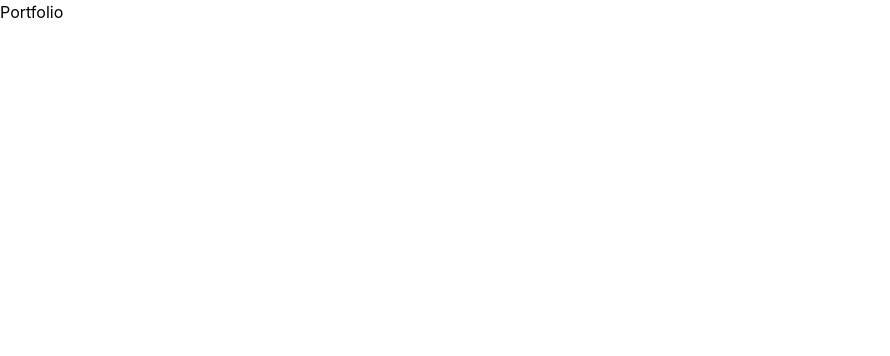
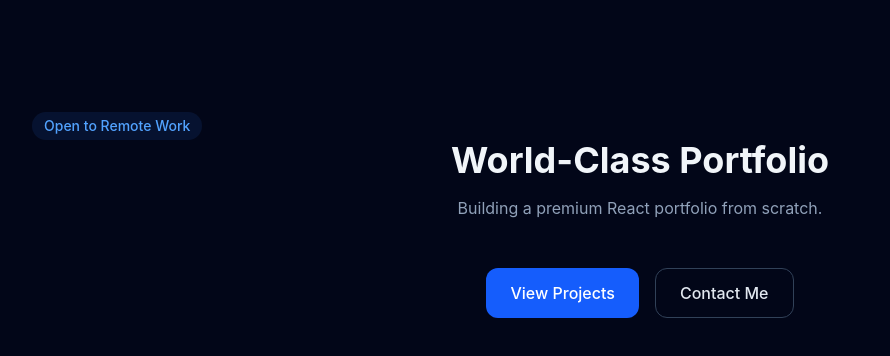
Before and after one commit to sohaib-qadir-nizamani/Portfolio, a React app: page / in a window 1280 px wide. Shown: the top 356 px of the page, without its empty margins (0-890 px from the left). Built offline with nearby package versions, Linux system fonts and the light colour scheme; the HTML template or start-up script is replaced by a standard one.

Commit message:
feat: build reusable UI components

```diff
--- /dev/null
+++ b/postcss.config.js
@@ -0,0 +1,3 @@
+export default {
+  plugins: ["prettier-plugin-tailwindcss"],
+};
--- a/src/App.jsx
+++ b/src/App.jsx
@@ -1,5 +1,29 @@
+import Badge from "@/components/ui/Badge";
+import Button from "@/components/ui/Button";
+import Container from "@/components/ui/Container";
+import Heading from "@/components/ui/Heading";
+import Section from "@/components/ui/Section";
+
 function App() {
-  return <h1>Portfolio</h1>;
+  return (
+    <main className="min-h-screen bg-slate-950 text-white">
+      <Section>
+        <Container>
+          <Badge>Open to Remote Work</Badge>
+
+          <Heading
+            title="World-Class Portfolio"
+            subtitle="Building a premium React portfolio from scratch."
+          />
+
+          <div className="flex gap-4 justify-center">
+            <Button>View Projects</Button>
+            <Button variant="secondary">Contact Me</Button>
+          </div>
+        </Container>
+      </Section>
+    </main>
+  );
 }
 
 export default App;
--- /dev/null
+++ b/src/Components/layout/Logo.jsx
@@ -0,0 +1,9 @@
+function Logo() {
+  return (
+    <a href="/" className="text-xl font-bold tracking-tight text-white">
+      Sohaib Qadir
+    </a>
+  );
+}
+
+export default Logo;
--- /dev/null
+++ b/src/Components/ui/Badge.jsx
@@ -0,0 +1,9 @@
+function Badge({ children }) {
+  return (
+    <span className="inline-flex rounded-full bg-blue-500/10 px-3 py-1 text-sm font-medium text-blue-400">
+      {children}
+    </span>
+  );
+}
+
+export default Badge;
--- /dev/null
+++ b/src/Components/ui/Button.jsx
@@ -0,0 +1,18 @@
+function Button({ children, onClick, variant = "primary" }) {
+  const styles = {
+    primary: "bg-blue-600 hover:bg-blue-700 text-white",
+
+    secondary: "border border-slate-700 hover:bg-slate-800 text-slate-200",
+  };
+
+  return (
+    <button
+      onClick={onClick}
+      className={`rounded-xl px-6 py-3 font-medium transition ${styles[variant]}`}
+    >
+      {children}
+    </button>
+  );
+}
+
+export default Button;
--- /dev/null
+++ b/src/Components/ui/Container.jsx
@@ -0,0 +1,9 @@
+function Container({ children, className = "" }) {
+  return (
+    <div className={`mx-auto w-full max-w-7xl px-6 lg:px-8 ${className}`}>
+      {children}
+    </div>
+  );
+}
+
+export default Container;
--- /dev/null
+++ b/src/Components/ui/Heading.jsx
@@ -0,0 +1,15 @@
+function Heading({ title, subtitle, align = "center" }) {
+  return (
+    <div
+      className={`mb-12 ${align === "center" ? "text-center" : "text-left"}`}
+    >
+      <h2 className="text-4xl font-bold text-slate-100">{title}</h2>
+
+      {subtitle && (
+        <p className="mt-4 text-slate-400 max-w-2xl mx-auto">{subtitle}</p>
+      )}
+    </div>
+  );
+}
+
+export default Heading;
--- /dev/null
+++ b/src/Components/ui/Section.jsx
@@ -0,0 +1,9 @@
+function Section({ id, children, className = "" }) {
+  return (
+    <section id={id} className={`py-20 md:py-28 ${className}`}>
+      {children}
+    </section>
+  );
+}
+
+export default Section;
```
